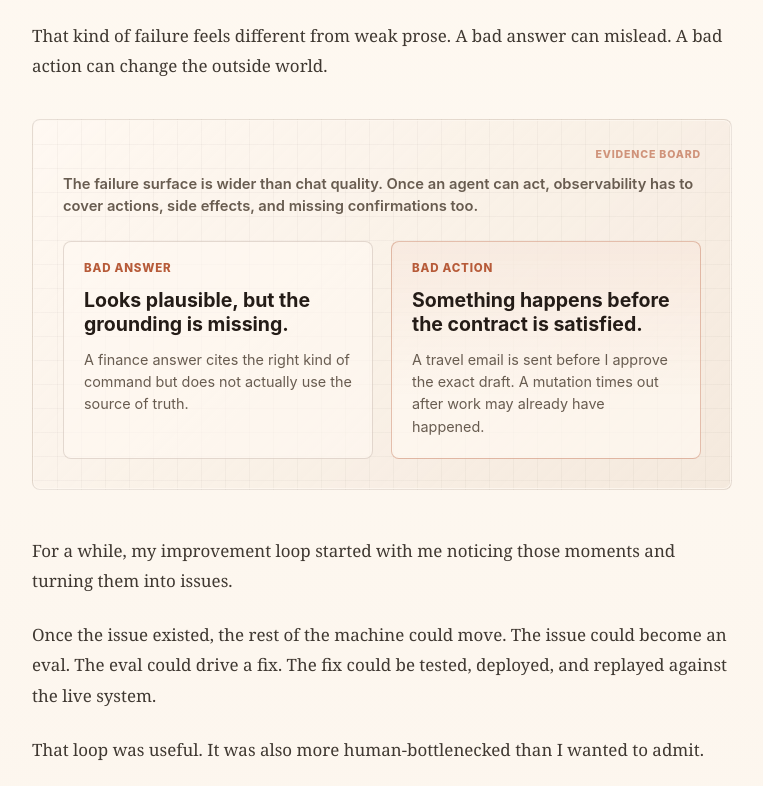
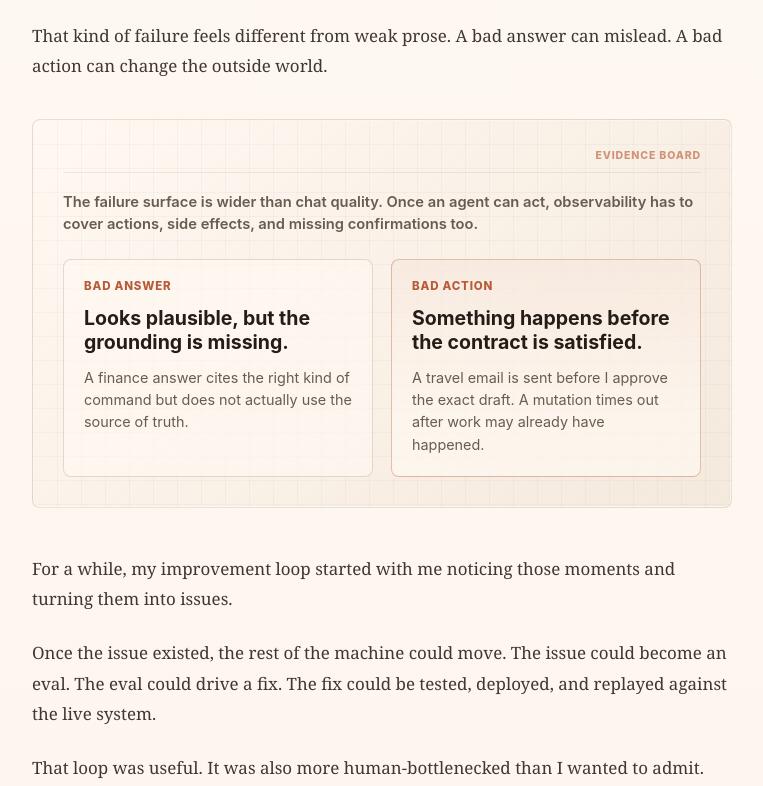
Before and after one commit to danielchu83/personalweb, a website: page articles/self-improving-agents-need-evidence.html in a window 1280 px wide. Shown: the part 925-1711 px from the top of the page, without its empty margins (258-1021 px from the left). Drawn offline with Linux system fonts and the light colour scheme.

Commit message:
Fix evidence board label overlap

```diff
--- a/articles/self-improving-agents-need-evidence.html
+++ b/articles/self-improving-agents-need-evidence.html
@@ -28,7 +28,7 @@
     />
     <meta name="twitter:image" content="https://danielchu.dev/assets/social-preview.jpg" />
     <title>Self-improving agents need evidence, not just autonomy | Daniel Chu</title>
-    <link rel="stylesheet" href="../styles.css?v=frontier-builder-20260605" />
+    <link rel="stylesheet" href="../styles.css?v=agent-evidence-20260605b" />
     <script src="../scripts/config.js" defer></script>
     <script src="../scripts/analytics.js" defer></script>
     <script src="../scripts/site.js" defer></script>
--- a/styles.css
+++ b/styles.css
@@ -1429,10 +1429,13 @@ a.project-teaser:hover {
   content: "evidence board";
   position: static;
   display: block;
-  width: max-content;
-  max-width: 100%;
-  margin: 0 0 12px auto;
-  line-height: 1;
+  width: 100%;
+  max-width: none;
+  margin: 0 0 18px;
+  padding-bottom: 10px;
+  border-bottom: 1px solid rgba(58, 45, 34, 0.08);
+  line-height: 1.1;
+  text-align: right;
 }
 
 .evidence-board figcaption {
```
